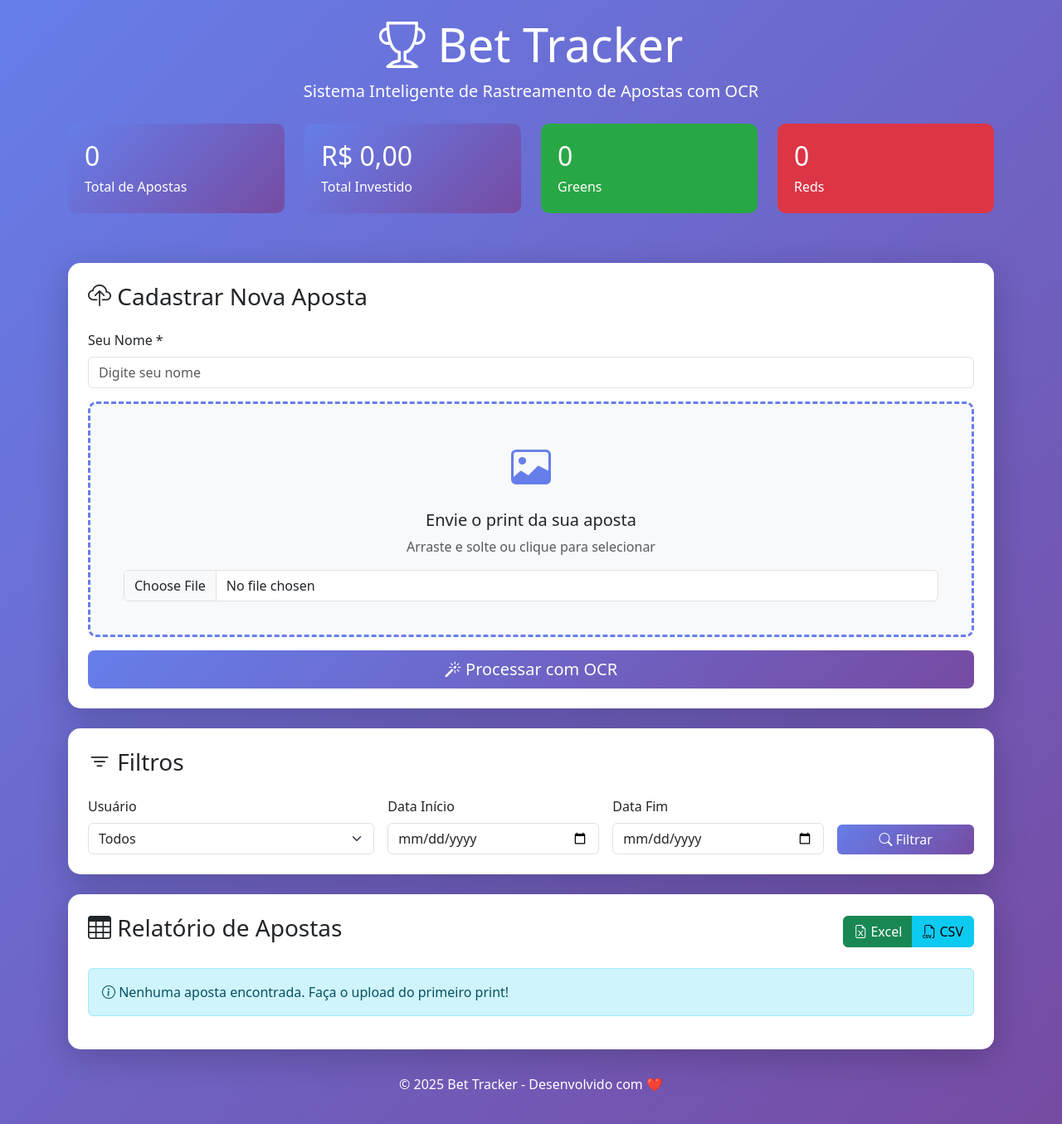
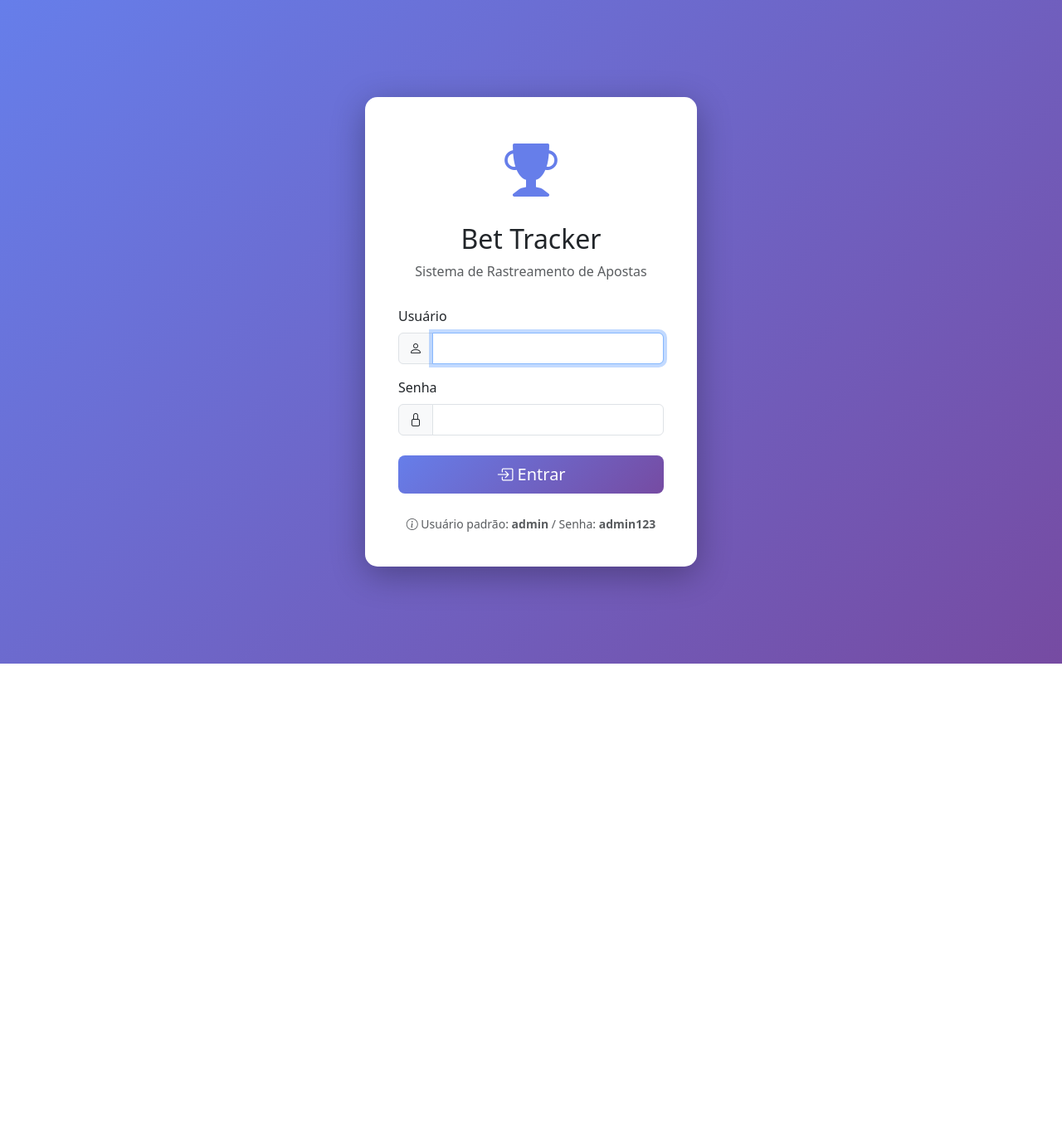
Before and after one commit to Degocardoso/bet-tracker, a PHP site: page /login.php in a window 1280 px wide. Shown: the whole page at 83% size. After the commit the page ends 800 px from the top, so only its background shows below. Run offline with PHP 8.4, Linux system fonts and the light colour scheme; some libraries are stand-ins or nearby versions.

Commit message:
Adiciona sistema de login completo e corrige erros PHP

```diff
--- a/index.php
+++ b/index.php
@@ -1,4 +1,12 @@
 <?php
+session_start();
+
+// Verifica se está logado
+if (!isset($_SESSION['user_id'])) {
+    header('Location: login.php');
+    exit;
+}
+
 require_once __DIR__ . '/vendor/autoload.php';
 
 use App\Database;
@@ -6,10 +14,11 @@ use App\BetManager;
 use App\OCRProcessor;
 use App\ExcelExporter;
 
-session_start();
-
 // Inicializa o gerenciador de apostas
 $betManager = new BetManager();
+
+// Nome do usuário logado
+$usuarioLogado = $_SESSION['nome_completo'];
 
 // Processa ações
 $message = '';
@@ -19,12 +28,7 @@ if ($_SERVER['REQUEST_METHOD'] === 'POST') {
 
     // Upload de imagem
     if (isset($_POST['action']) && $_POST['action'] === 'upload') {
-        $usuario = trim($_POST['usuario'] ?? '');
-
-        if (empty($usuario)) {
-            $message = 'Por favor, informe seu nome.';
-            $messageType = 'danger';
-        } elseif (isset($_FILES['imagem']) && $_FILES['imagem']['error'] === UPLOAD_ERR_OK) {
+        if (isset($_FILES['imagem']) && $_FILES['imagem']['error'] === UPLOAD_ERR_OK) {
             $uploadDir = __DIR__ . '/uploads/';
             if (!is_dir($uploadDir)) {
                 mkdir($uploadDir, 0777, true);
@@ -39,8 +43,8 @@ if ($_SERVER['REQUEST_METHOD'] === 'POST') {
                 $extractedData = $ocrProcessor->processImage($filepath);
 
                 if ($extractedData) {
-                    // Adiciona o usuário aos dados
-                    $extractedData['usuario'] = $usuario;
+                    // Adiciona o usuário logado aos dados
+                    $extractedData['usuario'] = $usuarioLogado;
                     $extractedData['imagem_nome'] = $filename;
 
                     // Salva no banco
@@ -182,14 +186,29 @@ $stats = $betManager->getStatistics($usuario);
             background: linear-gradient(135deg, #764ba2 0%, #667eea 100%);
             color: white;
         }
+
+        .user-info {
+            background: rgba(255,255,255,0.2);
+            padding: 10px 20px;
+            border-radius: 10px;
+            color: white;
+        }
     </style>
 </head>
 <body>
     <div class="container">
         <!-- Header -->
-        <div class="text-center text-white mb-4">
-            <h1 class="display-4"><i class="bi bi-trophy"></i> Bet Tracker</h1>
-            <p class="lead">Sistema Inteligente de Rastreamento de Apostas com OCR</p>
+        <div class="d-flex justify-content-between align-items-center text-white mb-4">
+            <div>
+                <h1 class="display-4"><i class="bi bi-trophy"></i> Bet Tracker</h1>
+                <p class="lead">Sistema Inteligente de Rastreamento de Apostas com OCR</p>
+            </div>
+            <div class="user-info">
+                <i class="bi bi-person-circle"></i> <strong><?php echo htmlspecialchars($usuarioLogado); ?></strong>
+                <a href="logout.php" class="btn btn-sm btn-danger ms-3">
+                    <i class="bi bi-box-arrow-right"></i> Sair
+                </a>
+            </div>
         </div>
 
         <?php if ($message): ?>
@@ -203,25 +222,25 @@ $stats = $betManager->getStatistics($usuario);
         <div class="row mb-4">
             <div class="col-md-3 col-6 mb-3">
                 <div class="stats-card">
-                    <h4><?php echo $stats['total_apostas']; ?></h4>
+                    <h4><?php echo intval($stats['total_apostas'] ?? 0); ?></h4>
                     <p class="mb-0">Total de Apostas</p>
                 </div>
             </div>
             <div class="col-md-3 col-6 mb-3">
                 <div class="stats-card">
-                    <h4>R$ <?php echo number_format($stats['total_investido'], 2, ',', '.'); ?></h4>
+                    <h4>R$ <?php echo number_format(floatval($stats['total_investido'] ?? 0), 2, ',', '.'); ?></h4>
                     <p class="mb-0">Total Investido</p>
                 </div>
             </div>
             <div class="col-md-3 col-6 mb-3">
                 <div class="stats-card" style="background: var(--green-color);">
-                    <h4><?php echo $stats['total_greens']; ?></h4>
+                    <h4><?php echo intval($stats['total_greens'] ?? 0); ?></h4>
                     <p class="mb-0">Greens</p>
                 </div>
             </div>
             <div class="col-md-3 col-6 mb-3">
                 <div class="stats-card" style="background: var(--red-color);">
-                    <h4><?php echo $stats['total_reds']; ?></h4>
+                    <h4><?php echo intval($stats['total_reds'] ?? 0); ?></h4>
                     <p class="mb-0">Reds</p>
                 </div>
             </div>
@@ -233,9 +252,8 @@ $stats = $betManager->getStatistics($usuario);
             <form method="POST" enctype="multipart/form-data">
                 <input type="hidden" name="action" value="upload">
 
-                <div class="mb-3">
-                    <label class="form-label">Seu Nome *</label>
-                    <input type="text" name="usuario" class="form-control" required placeholder="Digite seu nome">
+                <div class="alert alert-info">
+                    <i class="bi bi-info-circle"></i> Suas apostas serão automaticamente registradas como: <strong><?php echo htmlspecialchars($usuarioLogado); ?></strong>
                 </div>
 
                 <div class="upload-area mb-3">
@@ -319,16 +337,16 @@ $stats = $betManager->getStatistics($usuario);
                         <tbody>
                             <?php foreach ($bets as $bet): ?>
                             <tr class="<?php echo $bet['green'] ? 'table-green' : ($bet['red'] !== null ? 'table-red' : ''); ?>">
-                                <td><?php echo htmlspecialchars($bet['data']); ?></td>
-                                <td>R$ <?php echo number_format($bet['valor_apostado'], 2, ',', '.'); ?></td>
-                                <td><?php echo number_format($bet['odd'], 2, ',', '.'); ?></td>
+                                <td><?php echo htmlspecialchars($bet['data'] ?? '-'); ?></td>
+                                <td>R$ <?php echo number_format(floatval($bet['valor_apostado'] ?? 0), 2, ',', '.'); ?></td>
+                                <td><?php echo number_format(floatval($bet['odd'] ?? 0), 2, ',', '.'); ?></td>
                                 <td>
-                                    <?php echo $bet['green'] ? 'R$ ' . number_format($bet['green'], 2, ',', '.') : '-'; ?>
+                                    <?php echo $bet['green'] ? 'R$ ' . number_format(floatval($bet['green']), 2, ',', '.') : '-'; ?>
                                 </td>
                                 <td>
-                                    <?php echo $bet['red'] !== null ? 'R$ ' . number_format($bet['red'], 2, ',', '.') : '-'; ?>
+                                    <?php echo $bet['red'] !== null ? 'R$ ' . number_format(floatval($bet['red']), 2, ',', '.') : '-'; ?>
                                 </td>
-                                <td><?php echo htmlspecialchars($bet['usuario']); ?></td>
+                                <td><?php echo htmlspecialchars($bet['usuario'] ?? '-'); ?></td>
                                 <td>
                                     <button class="btn btn-danger btn-sm" onclick="confirmarExclusao(<?php echo $bet['id']; ?>)">
                                         <i class="bi bi-trash"></i>
--- /dev/null
+++ b/login.php
@@ -0,0 +1,137 @@
+<?php
+session_start();
+
+// Se já está logado, redireciona
+if (isset($_SESSION['user_id'])) {
+    header('Location: index.php');
+    exit;
+}
+
+require_once __DIR__ . '/vendor/autoload.php';
+
+use App\Database;
+use App\UserManager;
+
+$userManager = new UserManager();
+$message = '';
+$messageType = '';
+
+if ($_SERVER['REQUEST_METHOD'] === 'POST') {
+    $username = trim($_POST['username'] ?? '');
+    $password = $_POST['password'] ?? '';
+
+    if (empty($username) || empty($password)) {
+        $message = 'Por favor, preencha todos os campos.';
+        $messageType = 'danger';
+    } else {
+        $user = $userManager->login($username, $password);
+
+        if ($user) {
+            $_SESSION['user_id'] = $user['id'];
+            $_SESSION['username'] = $user['username'];
+            $_SESSION['nome_completo'] = $user['nome_completo'];
+
+            header('Location: index.php');
+            exit;
+        } else {
+            $message = 'Usuário ou senha incorretos.';
+            $messageType = 'danger';
+        }
+    }
+}
+?>
+<!DOCTYPE html>
+<html lang="pt-BR">
+<head>
+    <meta charset="UTF-8">
+    <meta name="viewport" content="width=device-width, initial-scale=1.0">
+    <title>Login - Bet Tracker</title>
+    <link href="https://cdn.jsdelivr.net/npm/bootstrap@5.3.0/dist/css/bootstrap.min.css" rel="stylesheet">
+    <link rel="stylesheet" href="https://cdn.jsdelivr.net/npm/bootstrap-icons@1.11.0/font/bootstrap-icons.css">
+    <style>
+        body {
+            background: linear-gradient(135deg, #667eea 0%, #764ba2 100%);
+            min-height: 100vh;
+            display: flex;
+            align-items: center;
+            justify-content: center;
+        }
+
+        .login-card {
+            background: white;
+            border-radius: 15px;
+            box-shadow: 0 10px 40px rgba(0,0,0,0.3);
+            padding: 40px;
+            max-width: 400px;
+            width: 100%;
+        }
+
+        .logo {
+            text-align: center;
+            margin-bottom: 30px;
+        }
+
+        .logo i {
+            font-size: 4rem;
+            color: #667eea;
+        }
+
+        .btn-login {
+            background: linear-gradient(135deg, #667eea 0%, #764ba2 100%);
+            border: none;
+            color: white;
+        }
+
+        .btn-login:hover {
+            background: linear-gradient(135deg, #764ba2 0%, #667eea 100%);
+            color: white;
+        }
+    </style>
+</head>
+<body>
+    <div class="login-card">
+        <div class="logo">
+            <i class="bi bi-trophy-fill"></i>
+            <h2 class="mt-3">Bet Tracker</h2>
+            <p class="text-muted">Sistema de Rastreamento de Apostas</p>
+        </div>
+
+        <?php if ($message): ?>
+        <div class="alert alert-<?php echo $messageType; ?> alert-dismissible fade show" role="alert">
+            <?php echo htmlspecialchars($message); ?>
+            <button type="button" class="btn-close" data-bs-dismiss="alert"></button>
+        </div>
+        <?php endif; ?>
+
+        <form method="POST">
+            <div class="mb-3">
+                <label class="form-label">Usuário</label>
+                <div class="input-group">
+                    <span class="input-group-text"><i class="bi bi-person"></i></span>
+                    <input type="text" name="username" class="form-control" required autofocus>
+                </div>
+            </div>
+
+            <div class="mb-4">
+                <label class="form-label">Senha</label>
+                <div class="input-group">
+                    <span class="input-group-text"><i class="bi bi-lock"></i></span>
+                    <input type="password" name="password" class="form-control" required>
+                </div>
+            </div>
+
+            <button type="submit" class="btn btn-login btn-lg w-100">
+                <i class="bi bi-box-arrow-in-right"></i> Entrar
+            </button>
+        </form>
+
+        <div class="text-center mt-4">
+            <small class="text-muted">
+                <i class="bi bi-info-circle"></i> Usuário padrão: <strong>admin</strong> / Senha: <strong>admin123</strong>
+            </small>
+        </div>
+    </div>
+
+    <script src="https://cdn.jsdelivr.net/npm/bootstrap@5.3.0/dist/js/bootstrap.bundle.min.js"></script>
+</body>
+</html>
--- /dev/null
+++ b/logout.php
@@ -0,0 +1,5 @@
+<?php
+session_start();
+session_destroy();
+header('Location: login.php');
+exit;
--- /dev/null
+++ b/src/UserManager.php
@@ -0,0 +1,122 @@
+<?php
+namespace App;
+
+class UserManager {
+    private $db;
+
+    public function __construct() {
+        $this->db = Database::getInstance()->getConnection();
+        $this->initDatabase();
+    }
+
+    private function initDatabase() {
+        $sql = "CREATE TABLE IF NOT EXISTS users (
+            id INTEGER PRIMARY KEY " . (getenv('DATABASE_URL') ? "" : "AUTOINCREMENT") . ",
+            username VARCHAR(50) UNIQUE NOT NULL,
+            password VARCHAR(255) NOT NULL,
+            nome_completo VARCHAR(100) NOT NULL,
+            email VARCHAR(100),
+            ativo BOOLEAN DEFAULT 1,
+            created_at TIMESTAMP DEFAULT CURRENT_TIMESTAMP
+        )";
+
+        if (getenv('DATABASE_URL')) {
+            $sql = str_replace('INTEGER PRIMARY KEY', 'SERIAL PRIMARY KEY', $sql);
+            $sql = str_replace('AUTOINCREMENT', '', $sql);
+            $sql = str_replace('BOOLEAN', 'BOOLEAN', $sql);
+        }
+
+        $this->db->exec($sql);
+
+        // Cria usuário admin padrão se não existir
+        $this->createDefaultAdmin();
+    }
+
+    private function createDefaultAdmin() {
+        $sql = "SELECT COUNT(*) as total FROM users WHERE username = :username";
+        $stmt = $this->db->prepare($sql);
+        $stmt->execute([':username' => 'admin']);
+        $result = $stmt->fetch();
+
+        if ($result['total'] == 0) {
+            $this->createUser('admin', 'admin123', 'Administrador', 'admin@bettracker.com');
+        }
+    }
+
+    public function createUser($username, $password, $nomeCompleto, $email = null) {
+        $sql = "INSERT INTO users (username, password, nome_completo, email)
+                VALUES (:username, :password, :nome_completo, :email)";
+
+        $stmt = $this->db->prepare($sql);
+
+        return $stmt->execute([
+            ':username' => $username,
+            ':password' => password_hash($password, PASSWORD_DEFAULT),
+            ':nome_completo' => $nomeCompleto,
+            ':email' => $email
+        ]);
+    }
+
+    public function login($username, $password) {
+        $sql = "SELECT * FROM users WHERE username = :username AND ativo = 1";
+        $stmt = $this->db->prepare($sql);
+        $stmt->execute([':username' => $username]);
+
+        $user = $stmt->fetch();
+
+        if ($user && password_verify($password, $user['password'])) {
+            return $user;
+        }
+
+        return false;
+    }
+
+    public function getUserById($id) {
+        $sql = "SELECT * FROM users WHERE id = :id";
+        $stmt = $this->db->prepare($sql);
+        $stmt->execute([':id' => $id]);
+        return $stmt->fetch();
+    }
+
+    public function getAllUsers() {
+        $sql = "SELECT id, username, nome_completo, email, ativo, created_at FROM users ORDER BY nome_completo";
+        $stmt = $this->db->query($sql);
+        return $stmt->fetchAll();
+    }
+
+    public function updateUser($id, $nomeCompleto, $email) {
+        $sql = "UPDATE users SET nome_completo = :nome_completo, email = :email WHERE id = :id";
+        $stmt = $this->db->prepare($sql);
+        return $stmt->execute([
+            ':id' => $id,
+            ':nome_completo' => $nomeCompleto,
+            ':email' => $email
+        ]);
+    }
+
+    public function changePassword($id, $newPassword) {
+        $sql = "UPDATE users SET password = :password WHERE id = :id";
+        $stmt = $this->db->prepare($sql);
+        return $stmt->execute([
+            ':id' => $id,
+            ':password' => password_hash($newPassword, PASSWORD_DEFAULT)
+        ]);
+    }
+
+    public function toggleUserStatus($id) {
+        $sql = "UPDATE users SET ativo = NOT ativo WHERE id = :id";
+        $stmt = $this->db->prepare($sql);
+        return $stmt->execute([':id' => $id]);
+    }
+
+    public function deleteUser($id) {
+        // Não permite deletar o admin
+        if ($id == 1) {
+            return false;
+        }
+
+        $sql = "DELETE FROM users WHERE id = :id";
+        $stmt = $this->db->prepare($sql);
+        return $stmt->execute([':id' => $id]);
+    }
+}
```
Also changed, not shown: admin.php (added, +205 -0 lines).
